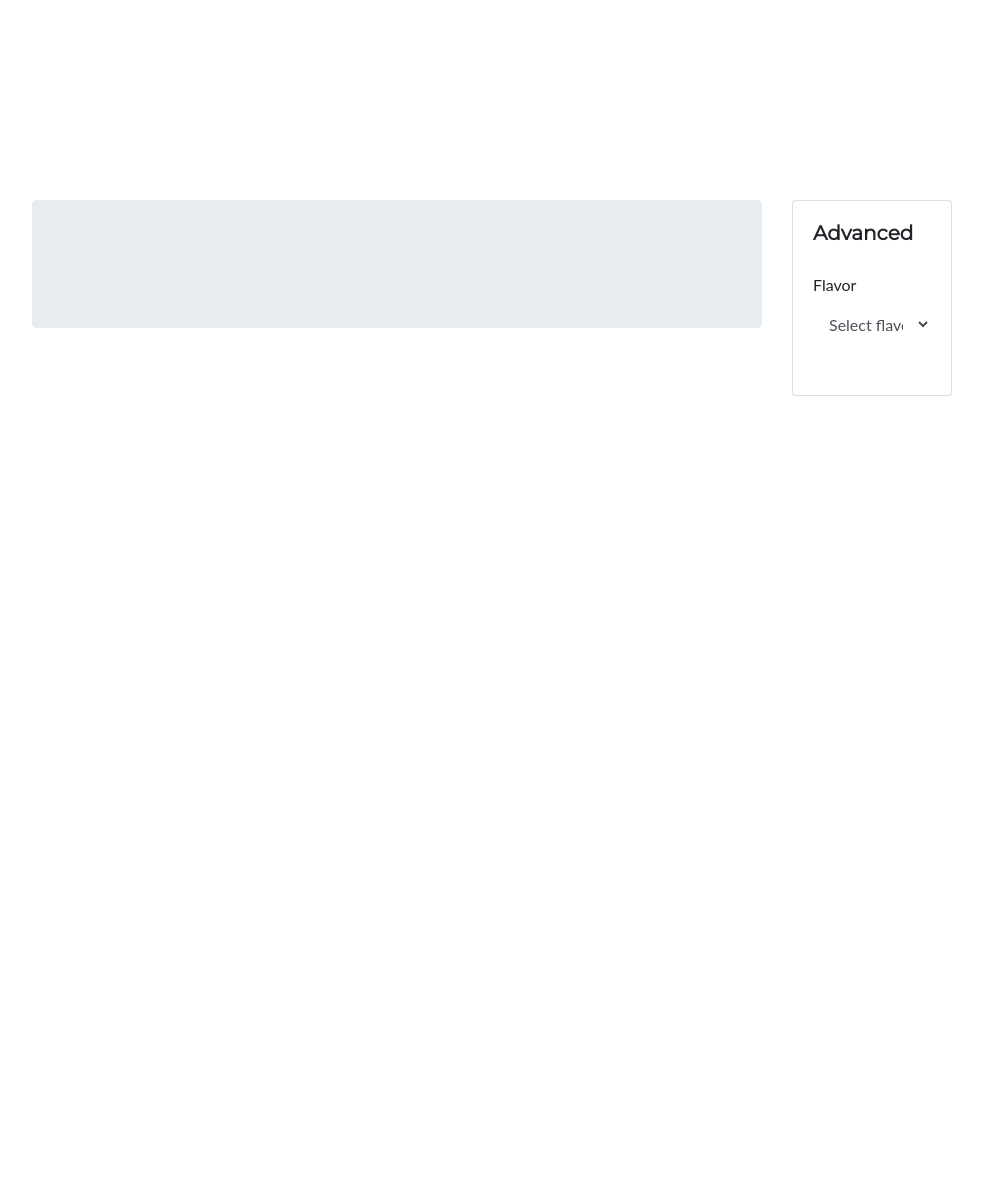
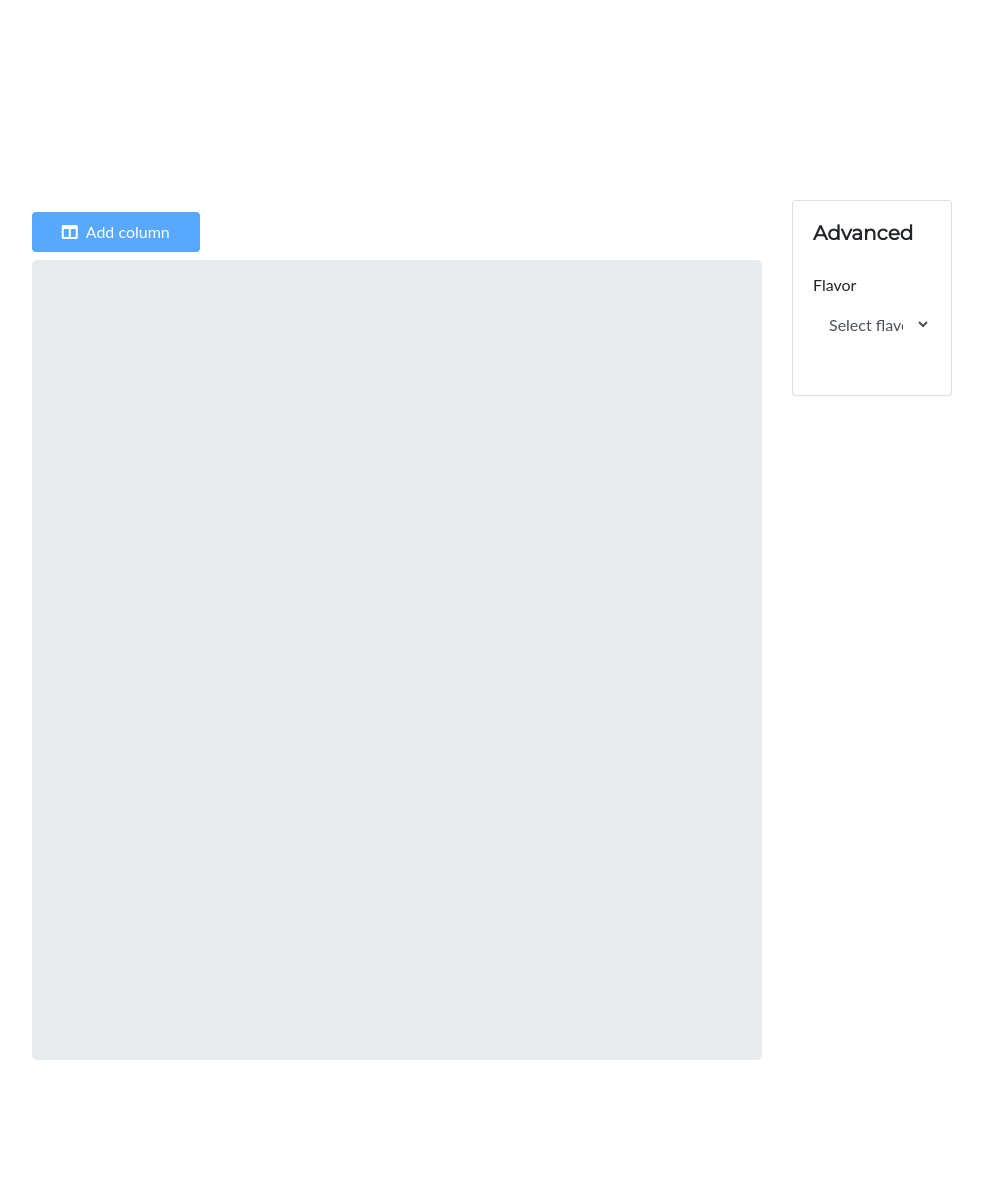
Before and after one commit to camelot-dev/excalibur, a Flask app: template excalibur/www/templates/workspace.html in a window 1280 px wide. Shown: the part 230-1418 px from the top of the page, without its empty margins (243-1226 px from the left). Before the commit the page ends 626 px from the top, so only its background shows below. Run offline with Flask 2, Linux system fonts and the light colour scheme; the template is opened without the code that fills it, so the values that code supplies are empty; style sheets or scripts are compiled from the project's sources; parts of the project's set-up code (start-up, migrations or seed data) failed here and were passed over; some libraries are stand-ins or nearby versions.

Commit message:
add scroll support for page and some ui enhacnements

```diff
--- a/excalibur/www/static/css/workspace.css
+++ b/excalibur/www/static/css/workspace.css
@@ -2,6 +2,12 @@
   list-style-type: none;
   padding: 0;
   margin: 0;
+}
+
+.page-container {
+  max-height: 100vh;
+  min-height: 800px;
+  overflow-y: auto;
 }
 
 img {
--- a/excalibur/www/templates/workspace.html
+++ b/excalibur/www/templates/workspace.html
@@ -57,13 +57,13 @@
           </div>
         </section>
         <section class="col-md-8" data-spy="scroll" data-target="#thumbnail-list">
-          <div class="jumbotron">
+          <div class="row mx-0 mt-2 mb-2">
+            <div class="col-md-3 col-sm-3 col-xs-3 pl-0">
+              <button type="button" class="btn btn-block btn-primary add-separator mt-1" onclick="onAddSeparatorClick(this)" data-page="{{ page }}" disabled><i class="fas fa-columns mr-2"></i>Add column</button>
+            </div>
+          </div>
+          <div class="jumbotron page-container">
             {% for page, imagepath in imagepaths.items() %}
-              <div class="row mx-0 mt-2 mb-2">
-                <div class="col-md-3 col-sm-3 col-xs-3">
-                  <button type="button" class="btn btn-block btn-primary add-separator mt-1" onclick="onAddSeparatorClick(this)" data-page="{{ page }}" disabled><i class="fas fa-columns mr-2"></i>Add column</button>
-                </div>
-              </div>
               <div class="row mx-0">
                 <div class="col-md-12 col-sm-12 col-xs-12">
                   <div id="image-div-{{ page }}">
```
